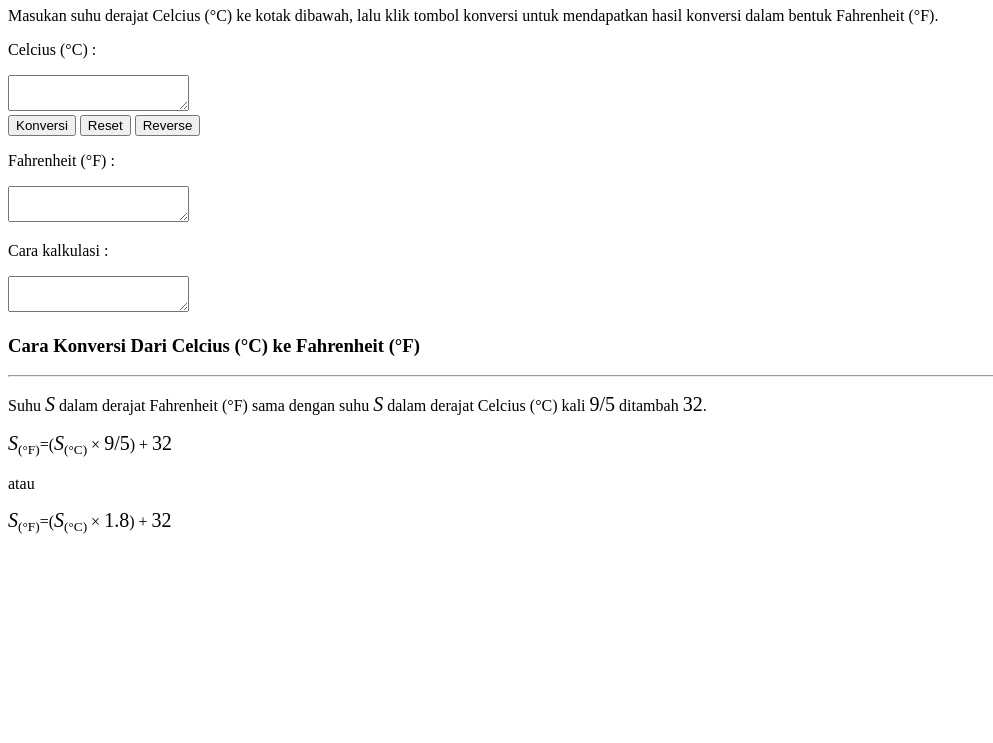
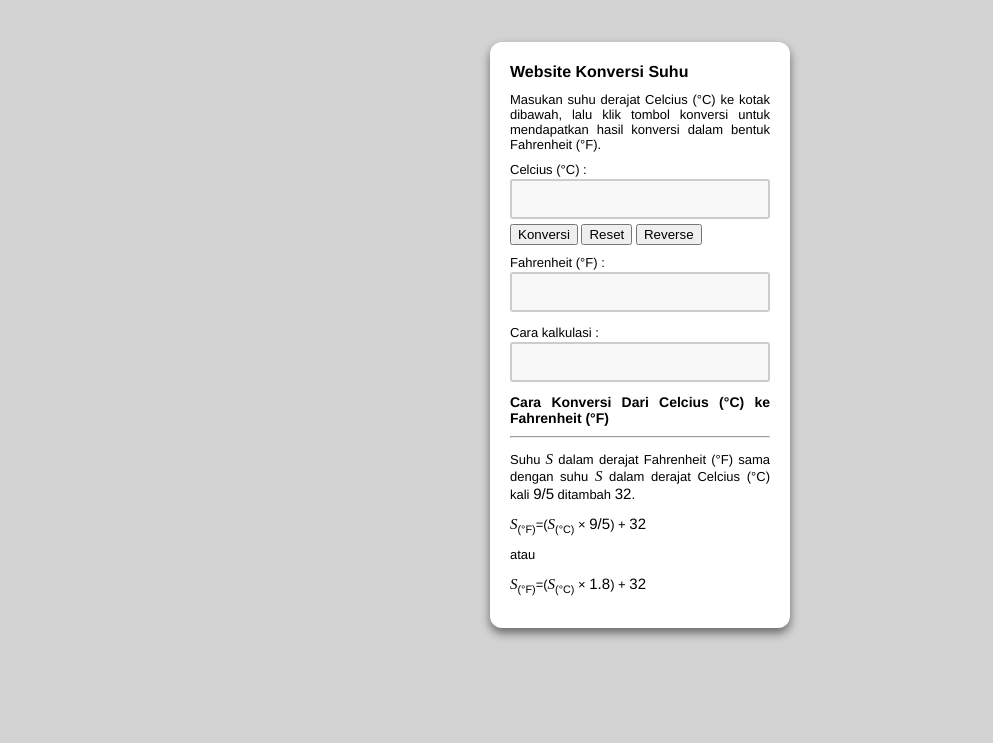
Before and after one commit to revou-fundamental-course/10-jun-24-rahmatsvhndr, a plain HTML site: page index.html in a window 1280 px wide. Shown: the part 73-816 px from the top of the page, without its empty margins (0-993 px from the left). Drawn offline with Linux system fonts and the light colour scheme.

Commit message:
Tampilan Finish

```diff
--- a/CSS/style.css
+++ b/CSS/style.css
@@ -1,12 +1,47 @@
+*{
+    margin: 5;
+    padding: 5;
+    box-sizing: border-box;
+
+}
+body{
+    height: 100vh;
+    display: flex;
+    align-items: center;
+    justify-content: center;
+    background: lightgray;
+    font-family: Helvetica;
+    font-size: small;
+    text-align: justify ;
+}
+.container{
+    position: relative;
+    max-width: 300px;
+    border-radius: 12px;
+    padding: 10px 20px 20px;
+    background: #fff;
+    box-shadow: 0 5px 10px rgba(0, 0, 0, 0.5);
+}
+
 .simbol-suhu {
-    font-size: 20px;
+    font-family: 'Times New Roman', Times, serif;
+    font-size: 15px;
     font-style: italic;
     font-weight: 505
 
 }
 
 .angka {
-    font-size: 20px;
+    font-size: 15px;
     font-weight: 505
 
 }
+
+textarea {
+    resize: none;
+    background-color: #f8f8f8;
+    border: 2px solid #ccc;
+    border-radius: 3px;
+    width: 100%;
+    height: 40px;
+}
--- a/index.html
+++ b/index.html
@@ -6,47 +6,58 @@
     <title>Document</title>
 </head>
 <header>
-    <h1>Website Konversi Suhu</h1>
     <link rel="stylesheet" href="css/style.css">
 
 </header>
 <body>
-<main>
-    <p>
+    <div class="container">
+        <div>
+            <h1 style="font-size: medium;">Website Konversi Suhu</h1>
+        </div>
+
+        <div>
             Masukan suhu derajat Celcius (&deg;C) ke kotak dibawah, lalu klik tombol konversi untuk mendapatkan hasil konversi dalam bentuk Fahrenheit (&deg;F).
-    </p>
+        </div>
 
-    <section>
-        <p>Celcius (&deg;C) :</p>
+        <div>
+            <div style="padding-top: 10px; padding-bottom: 2px;">
+                Celcius (&deg;C) :
+            </div>
             <textarea> </textarea>
 
-    <section>
+            <div style="padding-top: 2px;">
                 <button>Konversi</button>
                 <button>Reset</button>
                 <button>Reverse</button>
-    </section>
+            </div>
 
-    </section>
+        </div>
 
-    <section>
-        <p>Fahrenheit (&deg;F) :</p>
+        <div>
+            <div style="padding-top: 10px; padding-bottom: 2px;">
+                Fahrenheit (&deg;F) :
+            </div>
             <textarea> </textarea>
-    </section>
 
-    <section>
-        <p>Cara kalkulasi :</p>
+        <div>
+
+            <div style="padding-top: 10px; padding-bottom: 2px;">
+                Cara kalkulasi :
+            </div>
             <textarea> </textarea>
-    </section>
+        </div>
 
-    <section>
-        <h3>Cara Konversi Dari Celcius (&deg;C) ke Fahrenheit (&deg;F)</h3>
+
+        <div>
+            <h1 style="font-size: 14px;">Cara Konversi Dari Celcius (&deg;C) ke Fahrenheit (&deg;F)</h1>
+
             <hr/>
 
                  <p>
                     Suhu <span class="simbol-suhu">S</span> dalam derajat Fahrenheit (&deg;F) sama dengan suhu <span class="simbol-suhu">S</span> dalam derajat
                     Celcius (&deg;C) kali <span class="angka">9/5</span> ditambah <span class="angka">32</span>.
+                 </p>
 
-        </p>
             <p>
                 <span class="simbol-suhu">S</span><sub>(&deg;F)</sub>=(<span class="simbol-suhu">S</span><sub>(&deg;C)</sub> &times; <span class="angka">9/5</span>) &plus; <span class="angka">32</span>
             </p>
@@ -59,8 +70,9 @@
                 <span class="simbol-suhu">S</span><sub>(&deg;F)</sub>=(<span class="simbol-suhu">S</span><sub>(&deg;C)</sub> &times; <span class="angka">1.8</span>) &plus; <span class="angka">32</span>
             </p>
 
-    </section>
-</main>
+        </div>
+
+    </div>
 
     <script src="js/script.js"></script>
 </body>
```
Lines whose indentation alone changed are shown as unchanged.
